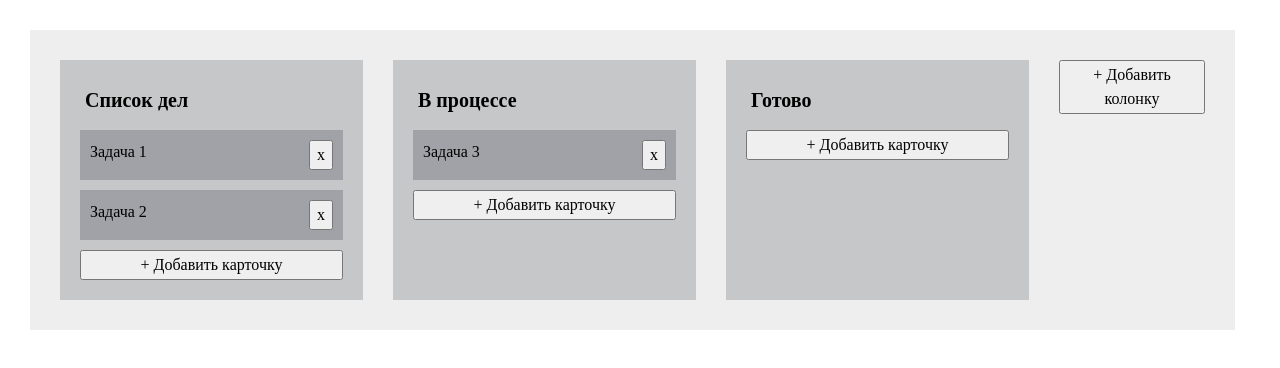
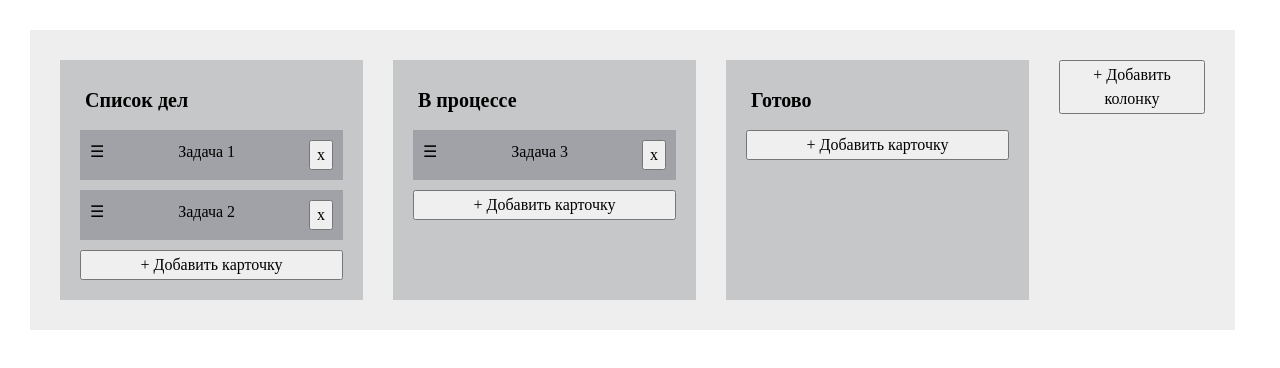
Before and after one commit to cyan1dealex/kanban-coursework, a React (Vite) app: page / in a window 1280 px wide. Shown: the top 368 px of the page. Built offline with nearby package versions, Linux system fonts and the light colour scheme.

Commit message:
implement drag-and-drop for tasks inside columns

```diff
--- a/package.json
+++ b/package.json
@@ -10,6 +10,9 @@
     "preview": "vite preview"
   },
   "dependencies": {
+    "@dnd-kit/core": "^6.3.1",
+    "@dnd-kit/sortable": "^10.0.0",
+    "@dnd-kit/utilities": "^3.2.2",
     "react": "^19.2.0",
     "react-dom": "^19.2.0"
   },
--- a/src/components/Board.jsx
+++ b/src/components/Board.jsx
@@ -1,25 +1,9 @@
 import { useState } from 'react'
 import Column from './Column'
+import { DndContext } from '@dnd-kit/core';
+import { arrayMove } from '@dnd-kit/sortable';
 
 const Board = () => {
-    // const [columns, setColumns] = useState([
-    //     {
-    //         id: 1,
-    //         title: "Список дел",
-    //         tasks: [{id: 1, text: "Задача 1"}, {id: 2, text: "Задача 2"}, {id: 3, text: "Задача 3"}]
-    //     },
-    //     {
-    //         id: 2,
-    //         title: "В процессе",
-    //         tasks: [{id: 4, text: "Задача 4"}, {id: 5, text: "Задача 5"}, ]
-    //     },
-    //     {
-    //         id: 3,
-    //         title: "Готово",
-    //         tasks: [{id: 6, text: "Задача 6"}, {id: 7, text: "Задача 7"}, ]
-    //     },
-    // ]);
-
     const [board, setBoard] = useState({
         tasks: {
             "1": {id: "1", text: "Задача 1"},
@@ -135,15 +119,60 @@ const Board = () => {
         })
     }
 
+    const handleDragStart = (event) => {
+
+    }
+
+    const handleDragOver = (event) => {
+
+    }
+
+    const findColumnOfTask = (board, taskID) => {
+        return Object.keys(board.columns).find(
+            columnId => board.columns[columnId].taskIds.includes(taskID)
+        )
+    }
+
+    const handleDragEnd = (event) => {
+        const { active, over } = event
+
+        if (!over || active === over) return
+
+        setBoard((prev) => {
+            const columnId = findColumnOfTask(prev, active.id)
+
+            const column = prev.columns[columnId]
+
+            console.log(columnId)
+            console.log(column)
+
+            const oldIndex = column.taskIds.indexOf(active.id)
+            const newIndex = column.taskIds.indexOf(over.id)
+
+            // console.log(prev)
+            return {
+                ...prev,
+                columns: {
+                    ...prev.columns,
+                    [columnId]: {
+                        ...column,
+                        taskIds: arrayMove(column.taskIds, oldIndex, newIndex)
+                    }
+                }
+            }
+        })
+    }
+
     return (
+        <DndContext onDragStart={handleDragStart} onDragOver={handleDragOver} onDragEnd={handleDragEnd}>
             <div className="board">
                 {board.columnOrder.map((columnId) => {
                     const column = board.columns[columnId]
-
                     const tasks = column.taskIds.map((taskId) => board.tasks[taskId])
 
                     return (
                         <Column
+                        id={column.id}
                         key={column.title}
                         title={column.title}
                         tasks={tasks}
@@ -166,6 +195,7 @@ const Board = () => {
                     <button className="board__addColumnButton" onClick={() => setIsAddingColumn(true)}>+ Добавить колонку</button>
                 )}
             </div>
+        </DndContext>
     )
 }
 
--- a/src/components/Column.jsx
+++ b/src/components/Column.jsx
@@ -1,10 +1,19 @@
 import { useState } from 'react'
 import TaskCard from './TaskCard'
+import { useDroppable } from '@dnd-kit/core'
+import { SortableContext } from '@dnd-kit/sortable'
 
-const Column = ({ title, tasks, onAddTask, onRemoveTask }) => {
+const Column = ({ id, title, tasks, onAddTask, onRemoveTask }) => {
     const [columnTitle, setColumnTitle] = useState(title)
     const [isAddingTask, setIsAddingTask] = useState(false)
     const [text, setText] = useState("")
+
+    const {isOver, setNodeRef} = useDroppable({
+        id: `droppable-${id}`
+    })
+    const style = {
+        color: isOver ? 'red' : undefined,
+    }
 
     const handleSubmit = () => {
         if (!text.trim()) return;
@@ -15,7 +24,7 @@ const Column = ({ title, tasks, onAddTask, onRemoveTask }) => {
     }
 
     return (
-        <div className="column">
+        <div ref={setNodeRef} style={style} className="column">
             <div className="column__title">
                 <input
                     className="column__input"
@@ -24,9 +33,11 @@ const Column = ({ title, tasks, onAddTask, onRemoveTask }) => {
                     onChange={(e) => setColumnTitle(e.target.value)}/>
             </div>
 
-            {tasks.map((task) => (
-                <TaskCard key={task.id} text={task.text} onDelete={() => onRemoveTask(task.id)}></TaskCard>
-            ))}
+            <SortableContext items={tasks.map(t => t.id)}>
+                {tasks.map((task) => (
+                    <TaskCard key={task.id} task={task} onDelete={() => onRemoveTask(task.id)}></TaskCard>
+                ))}
+            </SortableContext>
 
             {isAddingTask ? (
                 <div className="column__addTask">
--- a/src/components/TaskCard.jsx
+++ b/src/components/TaskCard.jsx
@@ -1,8 +1,24 @@
-const TaskCard = ({ text, onDelete }) => {
+import { useSortable } from "@dnd-kit/sortable";
+
+const TaskCard = ({ task, onDelete }) => {
+    const {attributes, listeners, setNodeRef, transform} = useSortable({
+        id: task.id,
+    })
+    const style = transform ? {
+        transform: `translate3d(${transform.x}px, ${transform.y}px, 0)`,
+    } : undefined;
+
     return (
-        <div className="taskCard">
-            {text}
-            <button onClick={onDelete}>x</button>
+        <div className="taskCard" ref={setNodeRef} style={style} {...attributes}>
+            <div {...listeners} className="dragHandle">☰</div>
+
+            {task.text}
+
+            <button onClick={(e) => {
+                e.stopPropagation()
+                onDelete()
+                }}
+            >x</button>
         </div>
     )
 }
--- a/src/styles/main.css
+++ b/src/styles/main.css
@@ -2,6 +2,10 @@
 
 body {
     padding: 30px;
+}
+
+.dragHandle {
+    cursor: grab;
 }
 
 .board {
```
Also changed, not shown: 1 other file (tests, documents, lock files or other folders). Lines whose indentation alone changed are shown as unchanged.
